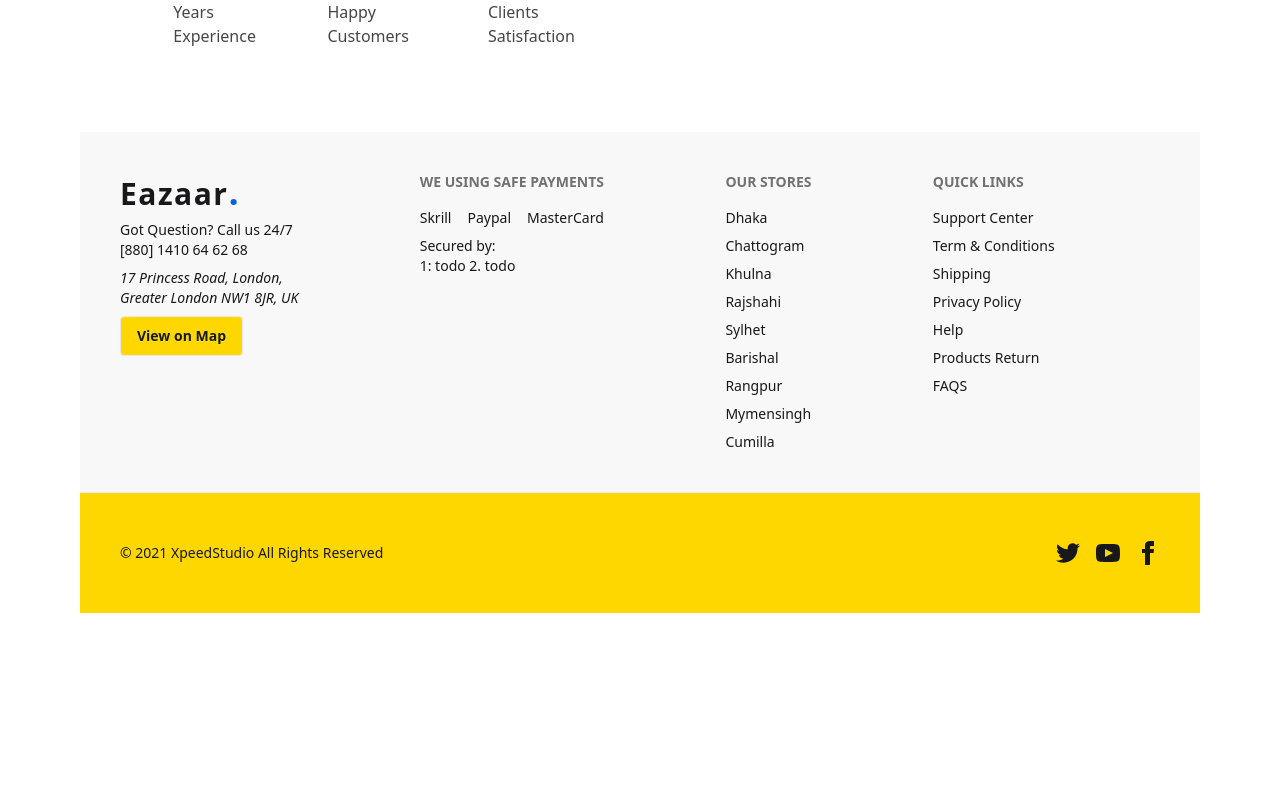
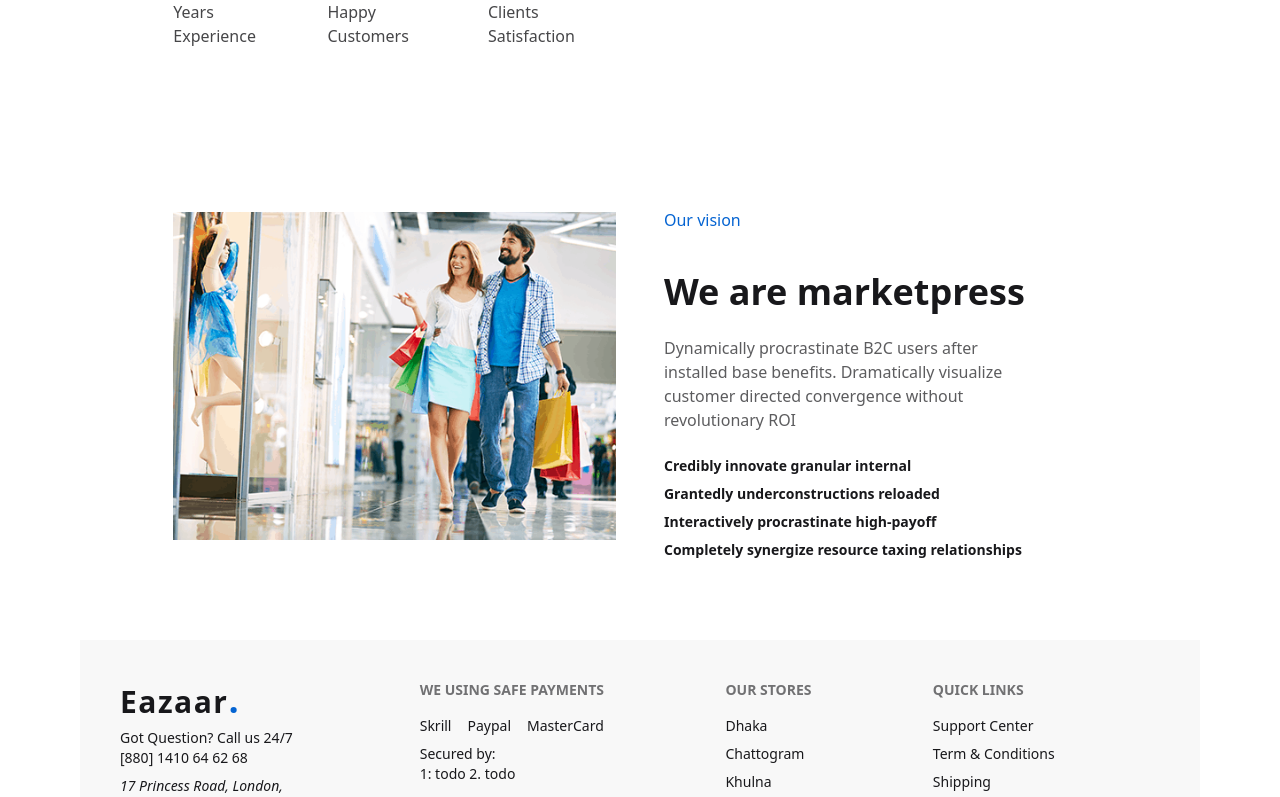
Before and after one commit to hassannahid105/Eazaar-client, a React (Vite) app: page /about in a window 1280 px wide. Shown: the part 596-1393 px from the top of the page. Before the commit the page ends 1209 px from the top, so only its background shows below. Built offline with nearby package versions, Linux system fonts and the light colour scheme; no server answers.

Commit message:
about page our vision section design

```diff
--- /dev/null
+++ b/public/team.json
@@ -0,0 +1,50 @@
+[
+  {
+    "_id": "1",
+    "name": "Nahid Hassan",
+    "title": "Founder & CEO",
+    "image": "https://i.ibb.co.com/Rk2z0XjS/team-41-1.png"
+  },
+  {
+    "_id": "2",
+    "name": "Sadia Rahman",
+    "title": "Project Manager",
+    "image": "https://i.ibb.co.com/Rk2z0XjS/team-41-1.png"
+  },
+  {
+    "_id": "3",
+    "name": "Arif Chowdhury",
+    "title": "Lead Developer",
+    "image": "https://i.ibb.co.com/Rk2z0XjS/team-41-1.png"
+  },
+  {
+    "_id": "4",
+    "name": "Mitu Akter",
+    "title": "UI/UX Designer",
+    "image": "https://i.ibb.co.com/Rk2z0XjS/team-41-1.png"
+  },
+  {
+    "_id": "5",
+    "name": "Rafiul Islam",
+    "title": "Frontend Developer",
+    "image": "https://i.ibb.co.com/Rk2z0XjS/team-41-1.png"
+  },
+  {
+    "_id": "6",
+    "name": "Nusrat Jahan",
+    "title": "Backend Developer",
+    "image": "https://i.ibb.co.com/Rk2z0XjS/team-41-1.png"
+  },
+  {
+    "_id": "7",
+    "name": "Shuvo Ahmed",
+    "title": "Marketing Specialist",
+    "image": "https://i.ibb.co.com/Rk2z0XjS/team-41-1.png"
+  },
+  {
+    "_id": "8",
+    "name": "Tahmina Akter",
+    "title": "Customer Support",
+    "image": "https://i.ibb.co.com/Rk2z0XjS/team-41-1.png"
+  }
+]
--- a/src/pages/AboutUs/AboutUs.jsx
+++ b/src/pages/AboutUs/AboutUs.jsx
@@ -1,9 +1,11 @@
 import OurHistory from "./OurHistory/OurHistory";
+import OurVision from "./OUrVision/OUrVision";
 
 const AboutUs = () => {
   return (
     <div className="w-10/12 mx-auto">
       <OurHistory></OurHistory>
+      <OurVision></OurVision>
     </div>
   );
 };
--- a/src/pages/AboutUs/OUrVision/OUrVision.jsx
+++ b/src/pages/AboutUs/OUrVision/OUrVision.jsx
@@ -1,7 +1,28 @@
-import React from "react";
+import historyImg from "../../../assets/AboutUs/about_us_img_21-1.png";
+const OurVision = () => {
+  return (
+    <section className="grid grid-cols-4 section gap-12 items-center justify-center">
+      <div className="col-span-2">
+        <img src={historyImg} alt="" />
+      </div>
+      <div className="col-span-2 w-10/12 py-10">
+        <p className="text-skydeep font-medium py-4">Our vision</p>
+        <h3 className="text-4xl font-bold my-6">We are marketpress</h3>
+        <p className="opacity-70 my-4">
+          Dynamically procrastinate B2C users after installed base benefits.
+          Dramatically visualize customer directed convergence without
+          revolutionary ROI
+        </p>
 
-const OUrVision = () => {
-  return <div></div>;
+        <div className="flex flex-col gap-2 mt-6 text-sm font-semibold">
+          <p className="">Credibly innovate granular internal</p>
+          <p className="">Grantedly underconstructions reloaded</p>
+          <p className="">Interactively procrastinate high-payoff</p>
+          <p className="">Completely synergize resource taxing relationships</p>
+        </div>
+      </div>
+    </section>
+  );
 };
 
-export default OUrVision;
+export default OurVision;
```
Also changed, not shown: src/assets/AboutUs/about_us_img_21-1.png (added).
